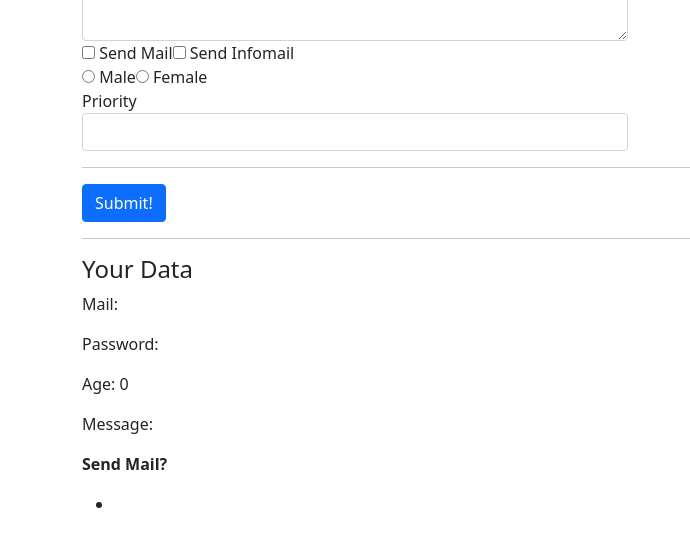
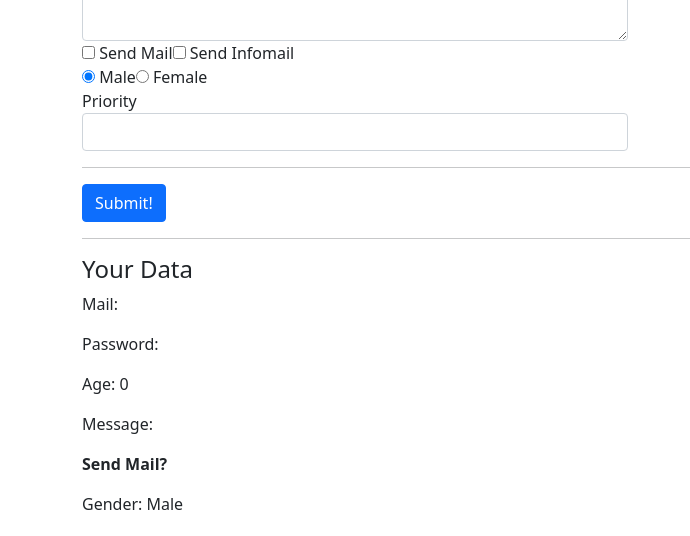
Before and after one commit to WebKawsar/vue-form, a Vue app: page / in a window 1280 px wide. Shown: the part 408-944 px from the top of the page, without its empty margins (0-690 px from the left). Built offline with nearby package versions, Linux system fonts and the light colour scheme.

Commit message:
checkbox & radio button done

```diff
--- a/src/Components/Form/Form.vue
+++ b/src/Components/Form/Form.vue
@@ -47,13 +47,13 @@
                             <input
                                     type="checkbox"
                                     id="sendmail"
-                                    value="SendMail"> Send Mail
+                                    value="SendMail" v-model="sendMail"> Send Mail
                         </label>
                         <label for="sendInfomail">
                             <input
                                     type="checkbox"
                                     id="sendInfomail"
-                                    value="SendInfoMail"> Send Infomail
+                                    value="SendInfoMail" v-model="sendMail"> Send Infomail
                         </label>
                     </div>
 
@@ -65,13 +65,13 @@
                         <input
                                 type="radio"
                                 id="male"
-                                value="Male"> Male
+                                value="Male" v-model="gender"> Male
                     </label>
                     <label for="female">
                         <input
                                 type="radio"
                                 id="female"
-                                value="Female"> Female
+                                value="Female" v-model="gender"> Female
                     </label>
                 </div>
             </div>
@@ -108,9 +108,9 @@
                         <p style="white-space: pre-line">Message: {{message}}</p>
                         <p><strong>Send Mail?</strong></p>
                         <ul>
-                            <li></li>
+                            <li v-for="mail in sendMail" :key="mail">{{mail}}</li>
                         </ul>
-                        <p>Gender:</p>
+                        <p>Gender: {{gender}}</p>
                         <p>Priority:</p>
                         <p>Switched:</p>
                     </div>
@@ -129,7 +129,9 @@
                     password: "",
                     age: 0
                 },
-                message: ""
+                message: "",
+                sendMail: [],
+                gender: "Male"
             }
         }
     }
```
